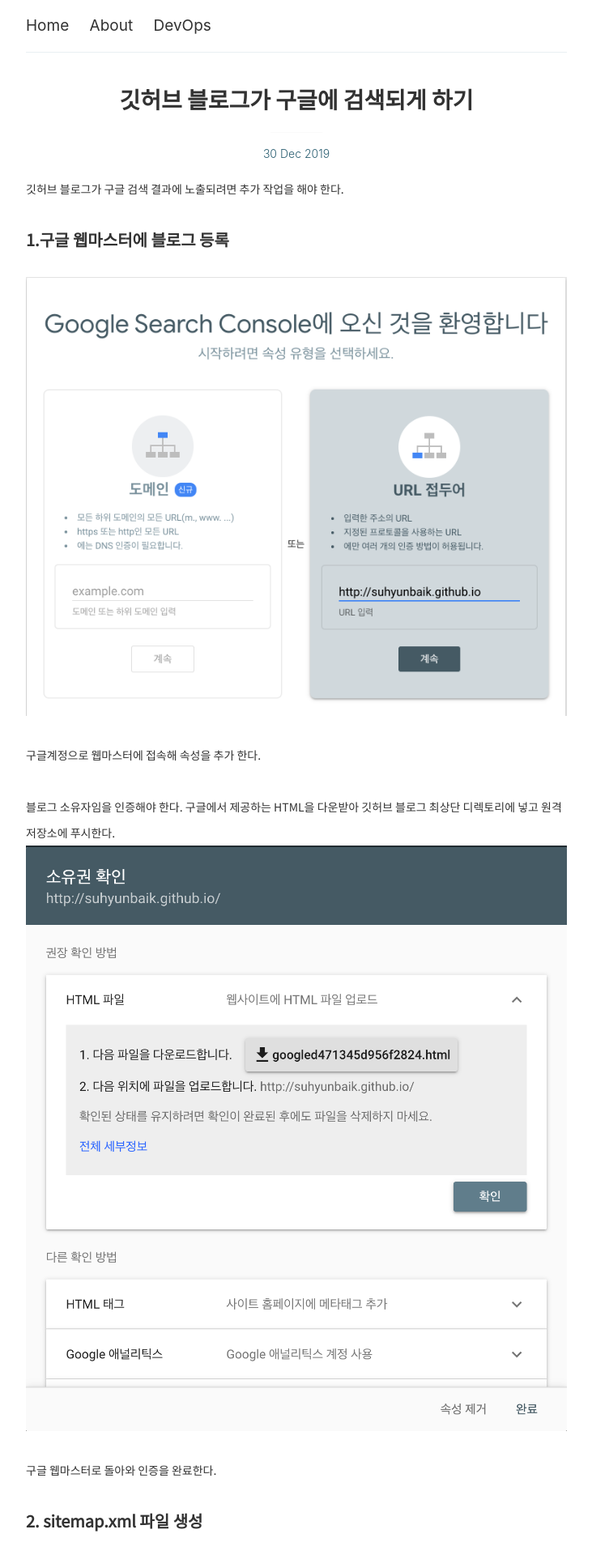
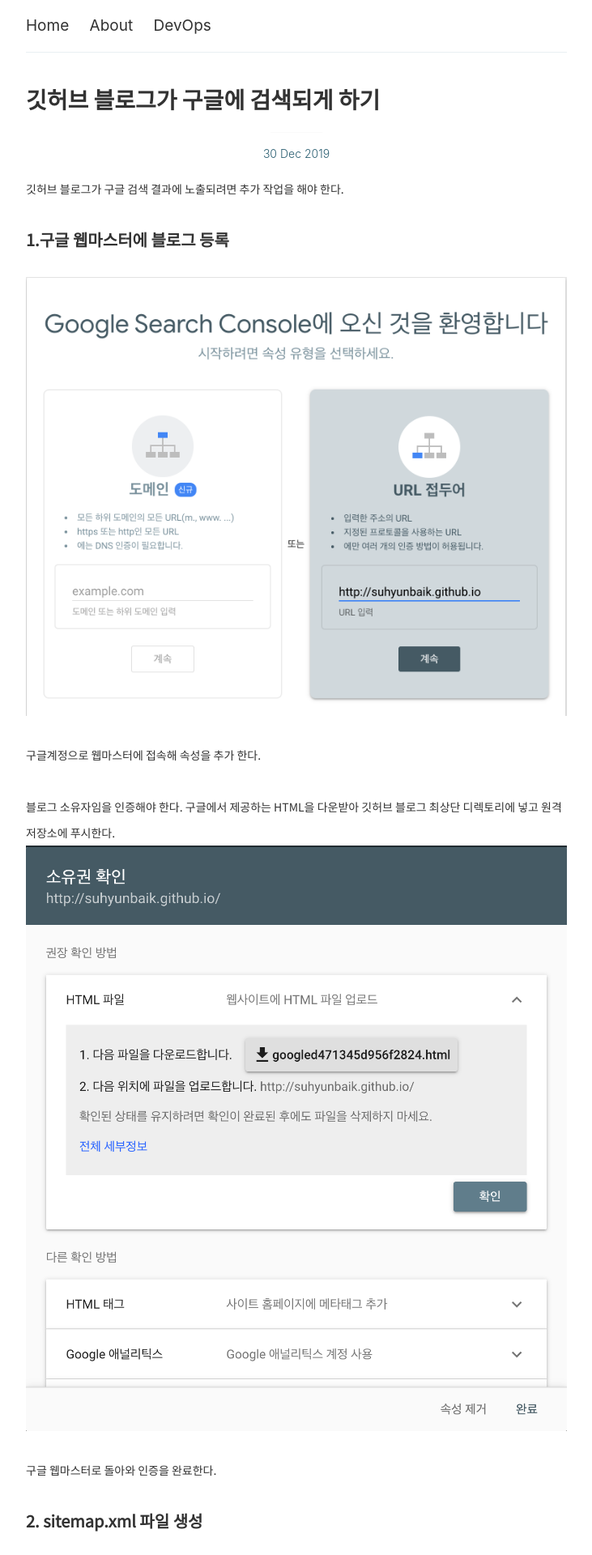
Before and after one commit to suhyunbaik/suhyunbaik.github.io, a Jekyll site: the page built from _posts/2019-12-30-github-and-google.md, in a window 1280 px wide. Shown: the top 1920 px of the page at 81% size, without its empty margins (274-1005 px from the left). Built offline with Jekyll 4.4.1, drawn with Linux system fonts in a browser that asks for light colours.

Commit message:
Feat: change text align title

```diff
--- a/_layouts/post.html
+++ b/_layouts/post.html
@@ -14,7 +14,7 @@
     <div class='o-grid__col'>
       <article class='c-post' itemscope itemtype='http://schema.org/BlogPosting'>
 
-        <h1 class='c-post__title u-text-center'>{{ page.title }}</h1>
+        <h1 class='c-post__title'>{{ page.title }}</h1>
 
         <time class='c-post__date' datetime='{{ page.date | date_to_xmlschema }}' itemprop='datePublished'>{{ page.date | date: '%d %b %Y' }}</time>
 
```
